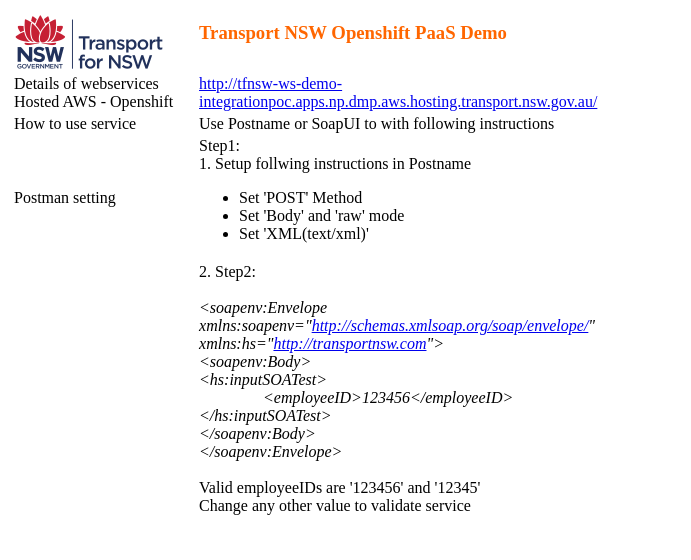
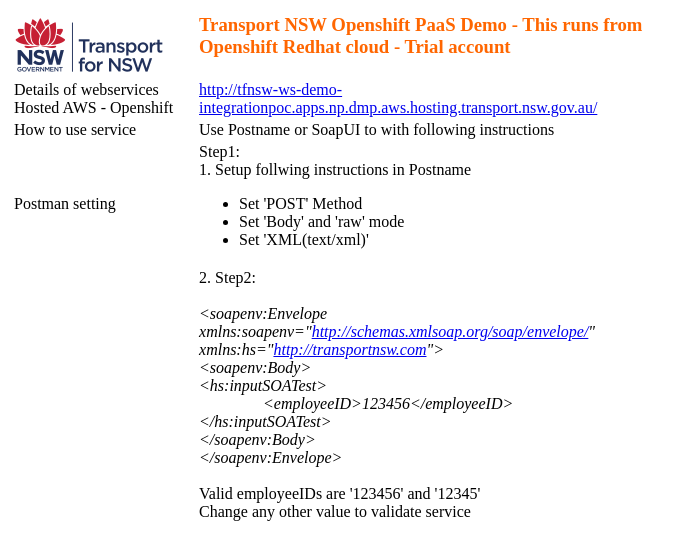
Before and after one commit to PLAKSHAMANAN2001/tfnswapp, a PHP site: page / in a window 1280 px wide. Shown: the top 560 px of the page, without its empty margins (0-691 px from the left). Run offline with PHP 8.4, Linux system fonts and the light colour scheme.

Commit message:
Update index.php

```diff
--- a/index.php
+++ b/index.php
@@ -7,7 +7,7 @@
 <tr>
 <td style="width: 179.19px;"><img src="img/tfnsw.png" alt="Transport NSW" /></td>
 <td style="width: 502.81px;">
-<h3><span style="color: #ff6600;"><strong>Transport NSW Openshift PaaS Demo</strong></span></h3>
+<h3><span style="color: #ff6600;"><strong>Transport NSW Openshift PaaS Demo - This runs from Openshift Redhat cloud - Trial account</strong></span></h3>
 </td>
 </tr>
 <tr>
```
